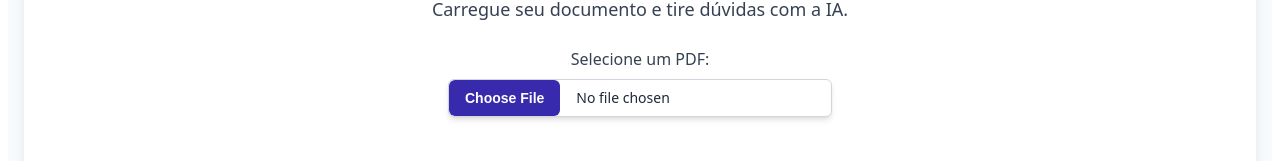
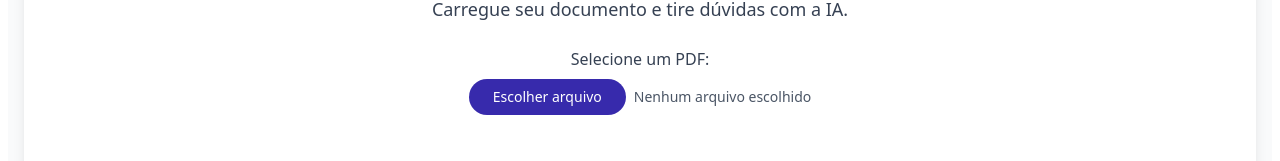
Before and after one commit to gabrielmmh/askMyDoc, a Next.js app in the folder apps/frontend/: page / in a window 1280 px wide. Shown: the part 225-386 px from the top of the page. Built offline with nearby package versions, Linux system fonts and the light colour scheme; no server answers.

Commit message:
styles: melhorando estética dos do seletor de arquivos

```diff
--- a/apps/frontend/src/components/home/UploadForm.tsx
+++ b/apps/frontend/src/components/home/UploadForm.tsx
@@ -104,12 +104,23 @@ export default function UploadForm({ onDataChange, isLoggedIn }: UploadFormProps
     return (
         <form onSubmit={handleSubmit} className={uploadStyles.wrapper}>
             <label className={uploadStyles.label}>Selecione um PDF:</label>
-            <input
-                type="file"
-                accept="application/pdf,image/*"
-                onChange={handleFileChange}
-                className={uploadStyles.fileInput}
-            />
+
+            <div className={uploadStyles.uploadGroup}>
+                <label htmlFor="file-upload" className={uploadStyles.uploadLabel}>
+                    Escolher arquivo
+                </label>
+                <input
+                    id="file-upload"
+                    type="file"
+                    accept="application/pdf,image/*"
+                    onChange={handleFileChange}
+                    className={uploadStyles.uploadInputHidden}
+                />
+                <span className={uploadStyles.uploadFilename}>
+                    {file ? file.name : 'Nenhum arquivo escolhido'}
+                </span>
+            </div>
+
             <button
                 type="submit"
                 disabled={loading}
--- a/apps/frontend/src/styles/home/upload.module.css
+++ b/apps/frontend/src/styles/home/upload.module.css
@@ -10,11 +10,6 @@
 .label {
     @apply text-base font-medium text-gray-700 mb-2;
 }
-
-.fileInput {
-    @apply w-full max-w-sm text-sm text-gray-800 bg-white border border-gray-300 rounded-md shadow-md cursor-pointer transition-all duration-200 file:mr-4 file:py-2 file:px-4 file:rounded-md file:border-0 file:text-sm file:font-semibold file:bg-indigo-800 file:text-white hover:file:bg-indigo-900 focus:ring-2 focus:ring-indigo-400;
-}
-
 .resultBox {
     @apply bg-white text-gray-900 p-6 rounded-lg w-full mt-8 max-w-3xl shadow-lg border border-gray-200;
 }
@@ -46,3 +41,19 @@
 .answerText {
     @apply text-gray-900 whitespace-pre-wrap;
 }
+
+.uploadGroup {
+    @apply flex items-center gap-2;
+}
+
+.uploadLabel {
+    @apply cursor-pointer bg-indigo-800 hover:bg-indigo-900 text-white transition font-medium py-2 px-6 rounded-full text-sm;
+}
+
+.uploadInputHidden {
+    @apply hidden;
+}
+
+.uploadFilename {
+    @apply text-sm text-gray-600;
+}
```
